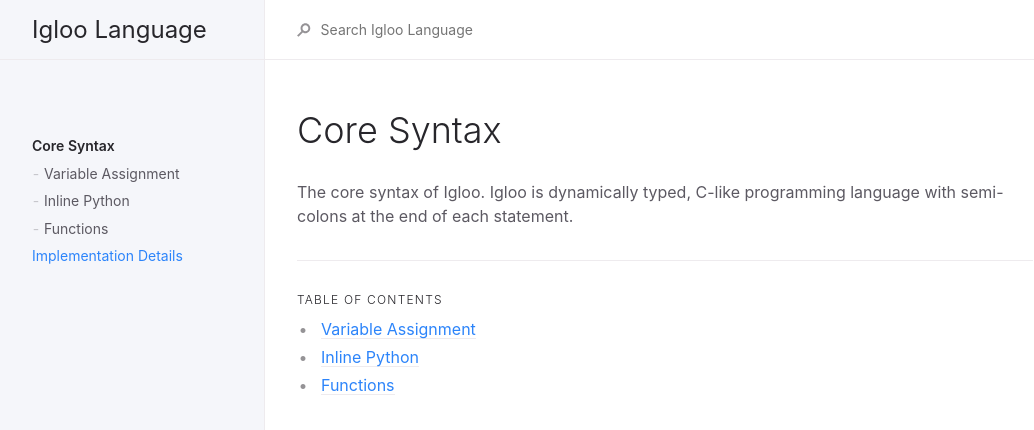
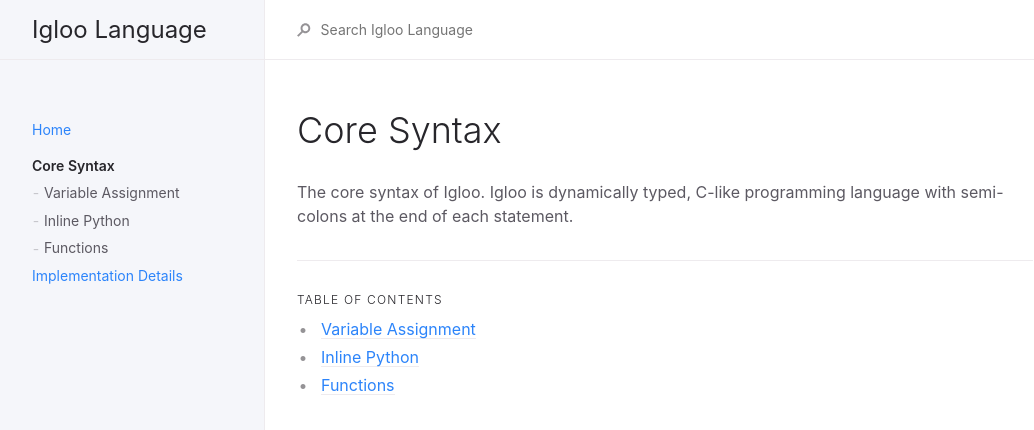
Before and after one commit to igloo-language/docs, a Jekyll site: the page built from core-syntax/core_syntax.markdown, in a window 1280 px wide. Shown: the top 430 px of the page, without its empty margins (107-1141 px from the left). Built offline with Jekyll 4.4.1, drawn with Linux system fonts in a browser that asks for light colours.

Commit message:
Added website icon and fixed up title

```diff
--- a/_includes/head.html
+++ b/_includes/head.html
@@ -10,7 +10,7 @@
     {% endif %}
   {% endif %}
 
-  <link rel="shortcut icon" href="{{ 'favicon.ico' | absolute_url }}" type="image/x-icon">
+  <link rel="shortcut icon" type="image/png" href="https://raw.githubusercontent.com/igloo-language/igloo/master/images/igloo_logo_white.png">
 
   <link rel="stylesheet" href="{{ '/assets/css/just-the-docs.css' | absolute_url }}">
 
--- a/index.markdown
+++ b/index.markdown
@@ -1,8 +1,9 @@
 ---
+title: Home
 layout: home
 ---
 
-<h1 align = 'center'>Igloo</h1>
+<h1 align = 'center'>The Igloo Programming Language</h1>
 
 <p align = 'center'>
   <img src = 'https://raw.githubusercontent.com/igloo-language/igloo/master/images/igloo_logo.png'>
```
Also changed, not shown: Gemfile.lock.
